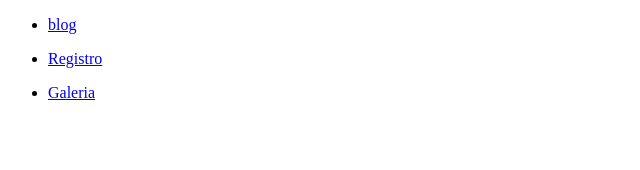
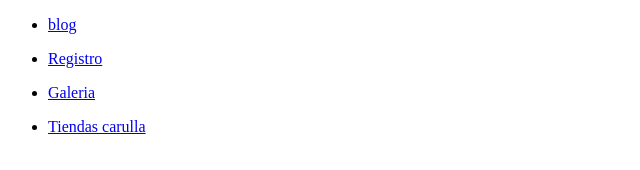
Before and after one commit to isazaJJ/html, a plain HTML site: page index.html in a window 1280 px wide. Shown: the whole page, without its empty margins (0-640 px from the left). Drawn offline with Linux system fonts and the light colour scheme.

Commit message:
commit carulla

```diff
--- a/index.html
+++ b/index.html
@@ -29,5 +29,13 @@
             </li>
         </ul>
     </nav>
+    <nav>
+        <ul>
+            <li>
+                <a href="tienda.html">Tiendas carulla </a>
+                </a>
+            </li>
+        </ul>
+    </nav>
 </body>
 </html>
```
